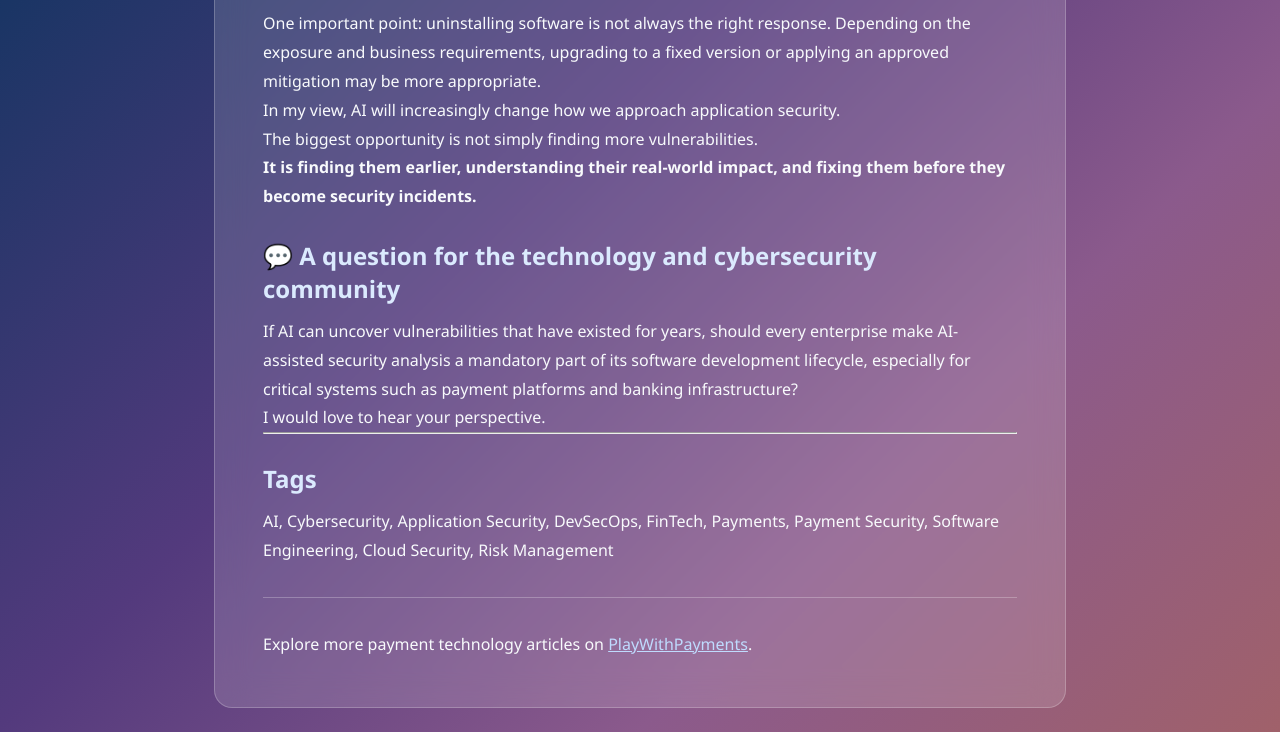
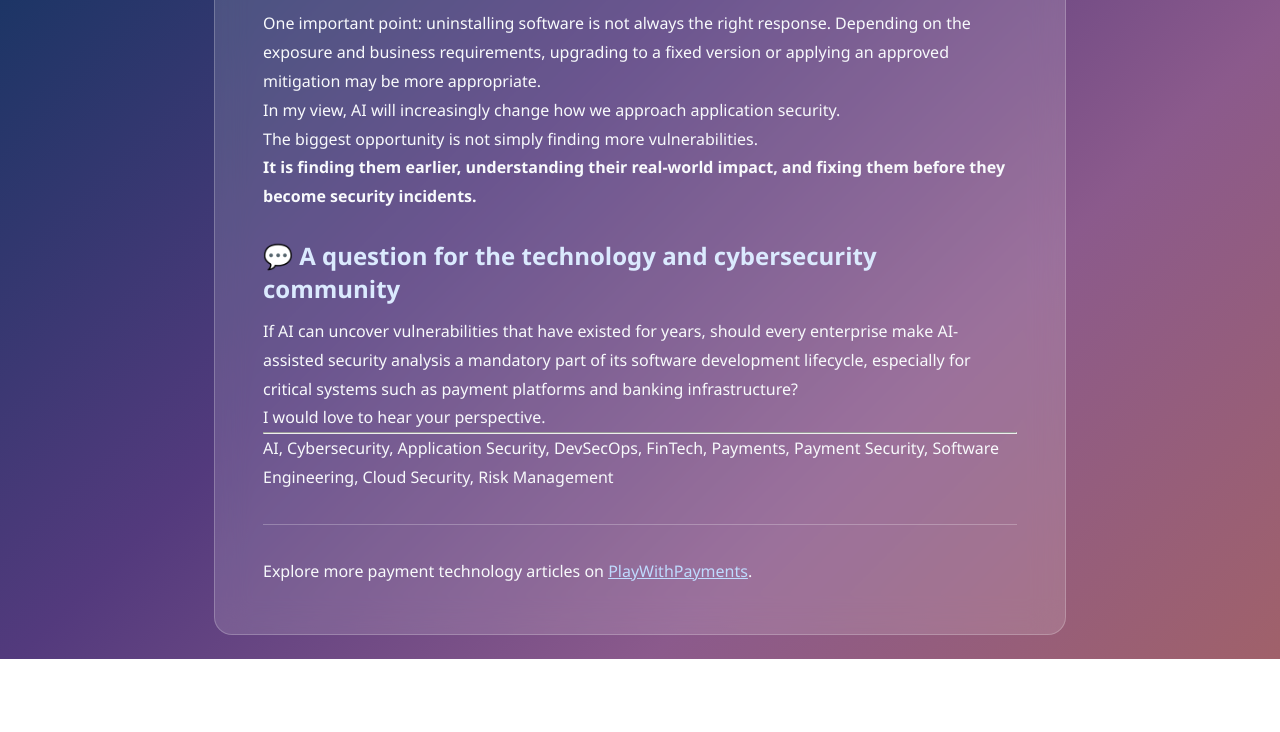
Before and after one commit to pratyush-tsys/MyWebsite, a website: page blogs/ai-assisted-php-vulnerability-discovery.html in a window 1280 px wide. Shown: the part 2273-3005 px from the top of the page. After the commit the page ends 2932 px from the top, so only its background shows below. Drawn offline with Linux system fonts and the light colour scheme.

Commit message:
Update ai-assisted-php-vulnerability-discovery.html

```diff
--- a/blogs/ai-assisted-php-vulnerability-discovery.html
+++ b/blogs/ai-assisted-php-vulnerability-discovery.html
@@ -72,7 +72,6 @@
 <p>If AI can uncover vulnerabilities that have existed for years, should every enterprise make AI-assisted security analysis a mandatory part of its software development lifecycle, especially for critical systems such as payment platforms and banking infrastructure?</p>
 <p>I would love to hear your perspective.</p>
 <hr>
-<h2>Tags</h2>
 <p>AI, Cybersecurity, Application Security, DevSecOps, FinTech, Payments, Payment Security, Software Engineering, Cloud Security, Risk Management</p>
 </div><hr style="border:0;border-top:1px solid #ffffff40;margin:32px 0"><p>Explore more payment technology articles on <a href="../blog.html">PlayWithPayments</a>.</p>
 </article></main></body></html>
```
